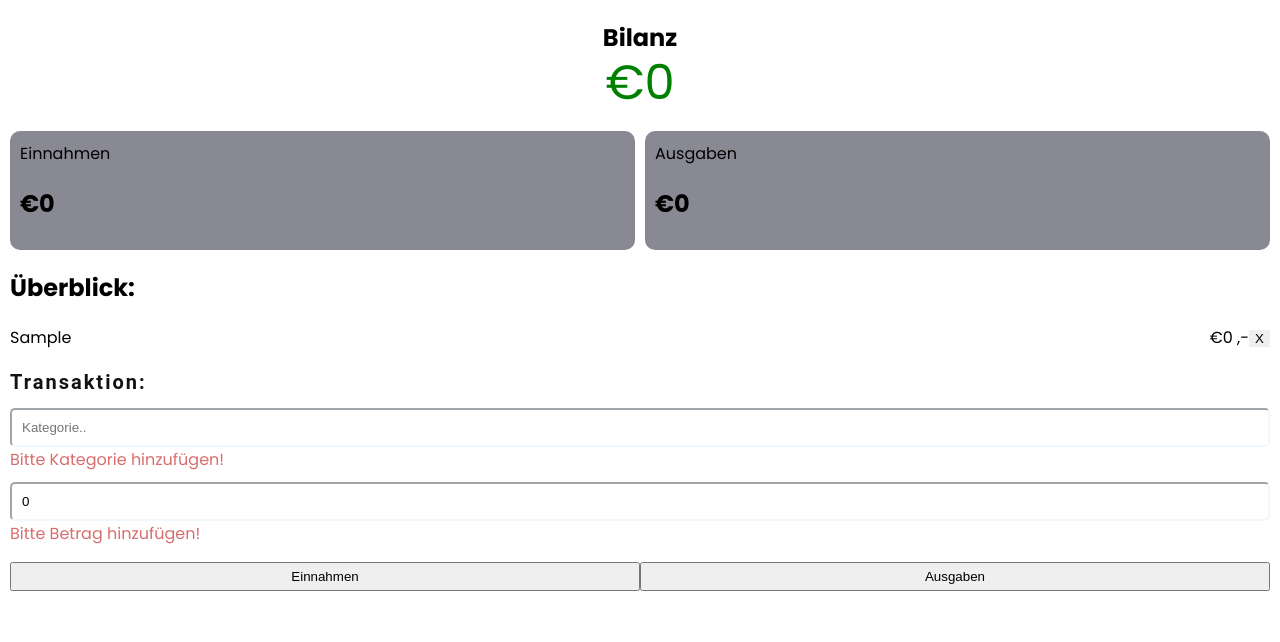
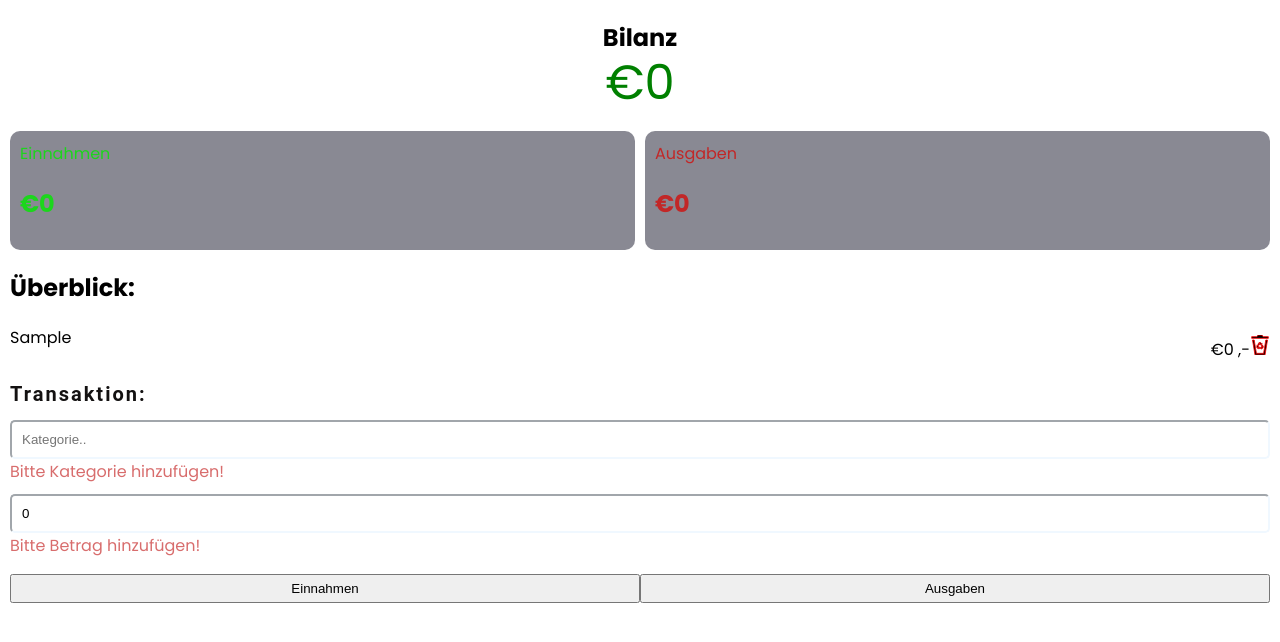
Before and after one commit to Samet91/capstone-project, a React (Vite) app: page / in a window 1280 px wide. Both pictures are taken after typing "Sample" into the empty fields and a click on the button "Einnahmen". Shown: the top 642 px of the page. Built offline with nearby package versions, Linux system fonts and the light colour scheme.

Commit message:
added delete Icon and some styles

```diff
--- a/src/app/components/Expense/Expense.tsx
+++ b/src/app/components/Expense/Expense.tsx
@@ -67,18 +67,17 @@ const ExpenseContainer = styled.div`
 `
 
 const IncomeTitle = styled.span`
-  color: black;
+  color: #1cd61c;
 `
 
 const IncomePlace = styled.h2`
-  color: black;
+  color: #1cd61c;
 `
 
 const ExpenseTitle = styled.span`
-  color: black;
-  align-content: center;
+  color: #c22727;
 `
 
 const ExpensePlace = styled.h2`
-  color: black;
+  color: #c22727;
 `
--- /dev/null
+++ b/src/app/components/Icons/TrashIcon.tsx
@@ -0,0 +1,18 @@
+import React from 'react'
+
+export default function ActionLinkIcon(
+  props: React.SVGProps<SVGSVGElement>
+): JSX.Element {
+  return (
+    <svg
+      xmlns="http://www.w3.org/2000/svg"
+      width="20"
+      height="20"
+      viewBox="0 0 24 24"
+      stroke="red"
+      {...props}
+    >
+      <path d="M8.538 12.792l-.511-.329 1.799-.206.642 1.674-.506-.32c-.494.8-.948 1.738-.66 2.632-.835-.707-1.302-1.251-1.302-1.908 0-.474.309-1.112.538-1.543zm1.353 1.875c-.254.311-.334.962-.251 1.357.038.181.197.31.383.31h1.645v-1.667h-1.777zm3.569 1.725v.608l-1.124-1.421 1.124-1.427v.599c.94-.002 1.933-.111 2.54-.827-.161 1.082-.377 1.766-.935 2.112-.403.25-1.118.325-1.605.356zm.891-2.138c.396.053.993-.223 1.285-.502.134-.127.159-.331.062-.488l-.867-1.397-1.417.877.937 1.51zm-.313-3.853l.536-.286-.699 1.671-1.774-.258.527-.285c-.458-.822-1.055-1.676-1.976-1.86.635-.238 1.147-.383 1.578-.383.748 0 1.181.421 1.808 1.401zm-2.297.265c-.147-.373-.677-.762-1.062-.882-.176-.055-.366.021-.456.183l-.804 1.436 1.456.813.866-1.55zm9.259-4.666l-3 18h-12l-3-18h2.028l2.666 16h8.611l2.666-16h2.029zm-4.711-4c-.9 0-1.631-1.099-1.631-2h-5.316c0 .901-.73 2-1.631 2h-5.711v2h20v-2h-5.711z" />
+    </svg>
+  )
+}
--- a/src/app/components/TransactionForm/TransactionForm.tsx
+++ b/src/app/components/TransactionForm/TransactionForm.tsx
@@ -45,7 +45,7 @@ export default function TransactionForm({
           <Input
             type="text"
             placeholder="Kategorie.."
-            maxLength={15}
+            maxLength={20}
             value={category}
             onChange={(event) => setCategory(event.target.value)}
           />
@@ -115,7 +115,7 @@ const Input = styled.input`
 `
 
 const ButtonContainer = styled.div`
-  margin: 16px 0px 0px;
+  margin: 16px 0px 20px;
 `
 
 const Button = styled.button`
--- a/src/app/components/TransactionOverview/TransactionOverview.tsx
+++ b/src/app/components/TransactionOverview/TransactionOverview.tsx
@@ -1,5 +1,6 @@
 import React from 'react'
 import styled from 'styled-components'
+import TrashIcon from '../Icons/TrashIcon'
 
 import type { TransactionProps } from '../TransactionForm/TransactionForm'
 
@@ -18,15 +19,15 @@ export default function TransactionOverview({
 
       <ul>
         {transactions.map((transaction: TransactionProps) => (
-          <Li key={transaction.id} {...(transaction.amount < 0 ? '-' : '')}>
+          <Li key={transaction.id}>
             <CategoryTitle>{transaction.category}</CategoryTitle>
 
             <span>
               {' '}
               €{Math.abs(transaction.amount)} ,-
-              <Button onClick={() => deleteTransaction(transaction.id)}>
-                X
-              </Button>
+              <Icon>
+              <TrashIcon onClick={() => deleteTransaction(transaction.id)} />
+              </Icon>
             </span>
           </Li>
         ))}
@@ -44,6 +45,9 @@ const Li = styled.li`
 const CategoryTitle = styled.span`
   margin-left: -40px;
 `
-const Button = styled.button`
-  border: transparent;
+
+const Icon = styled.div`
+margin-top: 10px;
+  display: inline-block;
+
 `
```
Also changed, not shown: src/images/trash-clicked.svg (added).
